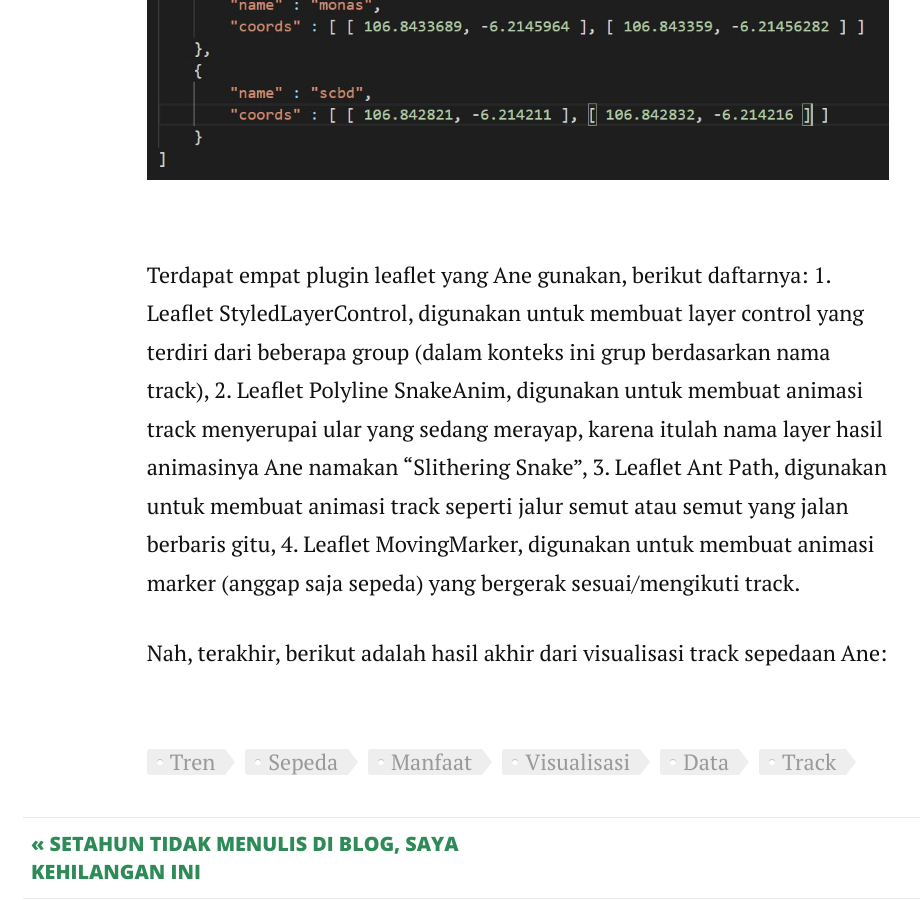
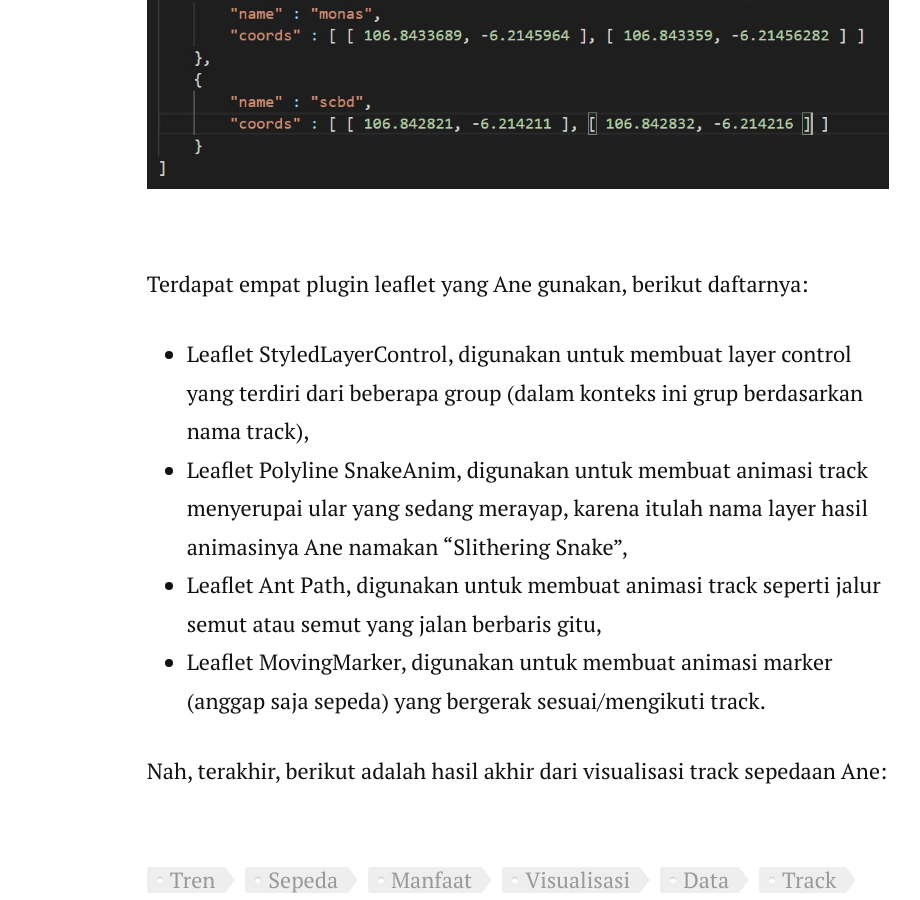
Before and after one commit to rifkifau/rifkifau.github.io, a Jekyll site: the page built from _posts/2021-06-12-mengikuti-tren-sepedaan-ternyata-ada-manfaatnya.markdown, in a window 1280 px wide and 900 px high, scrolled down 5413 px. Shown: the whole window, without its empty margins (122-1042 px from the left). Built offline with Jekyll 4.4.1, drawn with Linux system fonts in a browser that asks for light colours; nearby versions of some CDN libraries; comment, search, counter and statistics services are not loaded.

Commit message:
Update 2021-06-12-mengikuti-tren-sepedaan-ternyata-ada-manfaatnya.markdown

```diff
--- a/_posts/2021-06-12-mengikuti-tren-sepedaan-ternyata-ada-manfaatnya.markdown
+++ b/_posts/2021-06-12-mengikuti-tren-sepedaan-ternyata-ada-manfaatnya.markdown
@@ -6,9 +6,9 @@ tags:   [ Tren, Sepeda, Manfaat, Visualisasi, Data, Track ]
 ---
 <p class="intro"><span class="dropcap">S</span>ebelum genap seminggu di Jakarta* adalah target yang mesti Ane kejar untuk menyelesaikan tulisan ini. Kalau tidak dipaksa emang terbawa suasana males terus. Lha wong ini aja pelarian karena bingung dan males mau ngisi apa lagi di blog <a href="https://spasialkan.com" title="spasialkan.com">spasialkan.com</a>, di <a href="https://www.instagram.com/webgisindonesia" title="Instagram WebGIS Indonesia">Instagram WebGIS Indonesia</a>, di <a href="https://www.youtube.com/marispasialkan" title="channel youtube Mari Spasialkan">channel youtube Mari Spasialkan</a>, dan beberapa media lainnya. Kebanyakan media tapi update e mood-mood-an.
 </p>
-<p>
+<sup>
 *Ane emang baru diminggu awal Juni ini kembali ke Jakarta setelah WFH di kampung halaman selama hampir dua bulan lamanya.
-</p>
+</sup>
 <p>
 -----
 Sekitar pertengahan bulan Agustus 2020 lalu Ane memutuskan untuk membeli sepeda lipat. Sempat menjadi bahan omongan temen karena warnanya yang kuning. Fotonya aku lampirkan dibawah yak.
@@ -40,9 +40,9 @@ Dari data track_points, kalian sebenarnya juga bisa belajar (bagi yang belum tah
 <p>
 Seperti ini kurang lebih expression-nya:
 </p>
-<p>
+<code>
 degrees(azimuth(start_point($geometry), end_point(geometry(get_feature('nama-layer', 'track_seg_point_id',  "track_seg_point_id"+1  )))))
-</p>
+</code>
 <p>
 -----
 Okay, lanjut terkait visualisasi data <em>track</em>nya. Pertama yang Ane lakukan adalah meng<em>export</em> data <em>track</em> menjadi format *.geojson. Baru kemudian mengedit data geojson <em>track</em> tersebut. Apa aja bentuk edit yang dilakukan? (i) mengapus beberapa bagian awal dan akhir dari <em>track</em>, ya biar nggak begitu ketahuan posisi pasti kost-kostan Ane, (ii) menghapus beberapa <em>track</em> bagian tujuan sepedaan, karena ada yang tujuannya adalah kost teman, jadi ada baiknya dihilangkan biar tidak banyak orang tau, (iii) menghapus, nenambah dan menggeser <em>vertex</em>/<em>node</em>, terutama di beberapa area yang <em>track</em>nya tidak terakam atau terekam awut-awutan (bisa karena pas sepedaan salah jalan, istirahat sejenak, atau lainnya), seperti ini nih maksudnya:
@@ -60,10 +60,12 @@ Di sini tidak akan Ane bahas rinci terkait scriptnya seperti apa, tapi gambaran
 ![array-of-object-data-track-sepedaan](../../images/manfaat-sepedaan/array-of-object-data-track-sepedaan.jpg)
 <p>
 Terdapat empat plugin leaflet yang Ane gunakan, berikut daftarnya:
-1. Leaflet StyledLayerControl, digunakan untuk membuat layer control yang terdiri dari beberapa group (dalam konteks ini grup berdasarkan nama track),
-2. Leaflet Polyline SnakeAnim, digunakan untuk membuat animasi track menyerupai ular yang sedang merayap, karena itulah nama layer hasil animasinya Ane namakan “Slithering Snake”,
-3. Leaflet Ant Path, digunakan untuk membuat animasi track seperti jalur semut atau semut yang jalan berbaris gitu,
-4. Leaflet MovingMarker, digunakan untuk membuat animasi marker (anggap saja sepeda) yang bergerak sesuai/mengikuti track.
+  <ul>
+    <li>Leaflet StyledLayerControl, digunakan untuk membuat layer control yang terdiri dari beberapa group (dalam konteks ini grup berdasarkan nama track),</li>
+    <li>Leaflet Polyline SnakeAnim, digunakan untuk membuat animasi track menyerupai ular yang sedang merayap, karena itulah nama layer hasil animasinya Ane namakan “Slithering Snake”,</li>
+    <li>Leaflet Ant Path, digunakan untuk membuat animasi track seperti jalur semut atau semut yang jalan berbaris gitu,</li>
+    <li>Leaflet MovingMarker, digunakan untuk membuat animasi marker (anggap saja sepeda) yang bergerak sesuai/mengikuti track.</li>
+  </ul>
 </p>
 <p>
 Nah, terakhir, berikut adalah hasil akhir dari visualisasi track sepedaan Ane:
```
